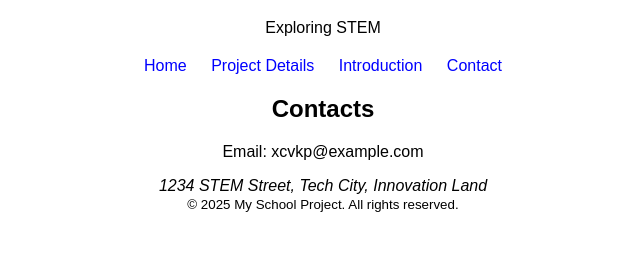
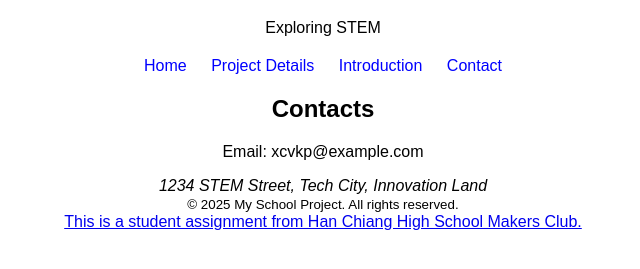
Before and after one commit to chowzhehao/chowzhehao.github.io, a plain HTML site: page contact.html in a window 1280 px wide. Shown: the part 61-330 px from the top of the page, without its empty margins (317-957 px from the left). Drawn offline with Linux system fonts and the light colour scheme.

Commit message:
Update contact.html

```diff
--- a/contact.html
+++ b/contact.html
@@ -37,6 +37,8 @@
 
     <footer>
         <small>© 2025 My School Project. All rights reserved.</small>
+        <br>
+        <a href="https://penangmaker.com/" target="_blank">This is a student assignment from Han Chiang High School Makers Club.</a>
     </footer>
 
 </body>
```
